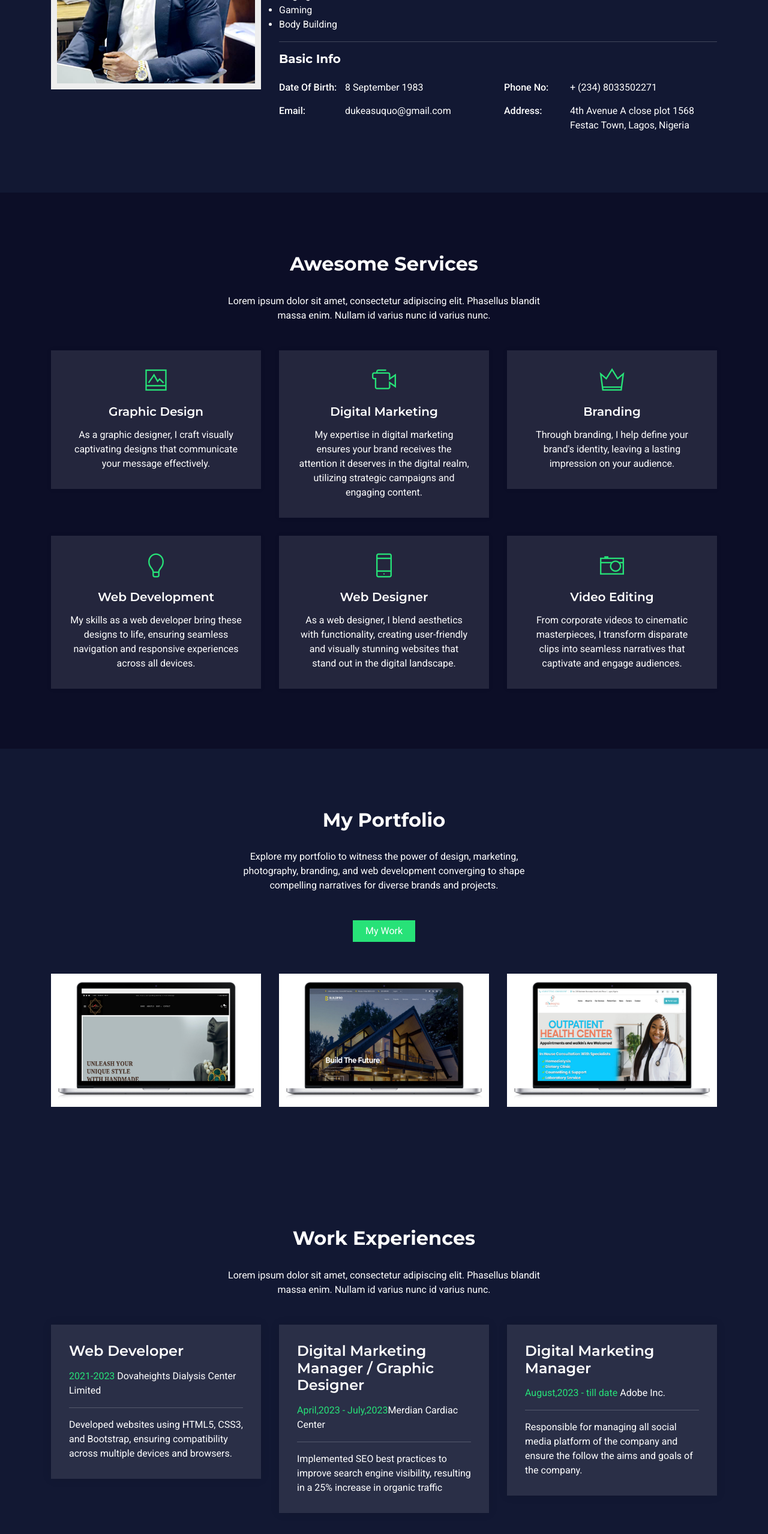
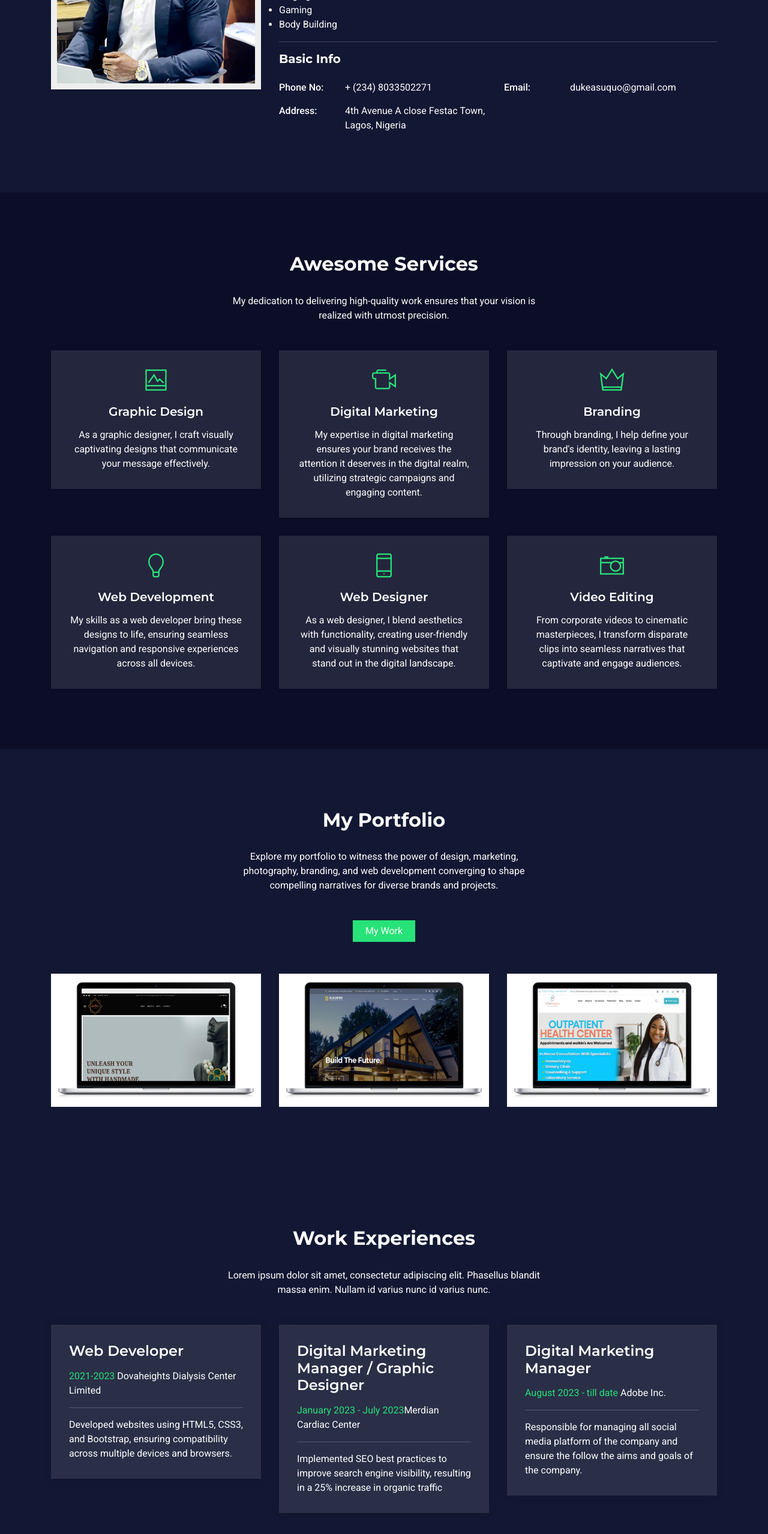
Before and after one commit to DukeAsuquo/My_Portfolio, a plain HTML site: page index.html in a window 1280 px wide. Shown: the part 1070-3627 px from the top of the page at 60% size. Drawn offline with Linux system fonts and the light colour scheme; files whose address does not match are found by name.

Commit message:
Update index.html

```diff
--- a/index.html
+++ b/index.html
@@ -183,10 +183,10 @@
                             <h5>Basic Info</h5>
                         </div>
                         <ul class="profile_info list_none">
-                            <li>
+                            <!-- <li>
                                 <span class="title">Date of birth:</span>
                                 <p>8 September 1983</p>
-                            </li>
+                            </li> -->
                             <li>
                                 <span class="title">Phone No:</span>
                                 <p>+ (234) 8033502271</p>
@@ -197,7 +197,7 @@
                             </li>
                             <li>
                                 <span class="title">Address:</span>
-                                <p> 4th Avenue A close plot 1568 Festac Town, Lagos, Nigeria </p>
+                                <p> 4th Avenue A close Festac Town, Lagos, Nigeria </p>
                             </li>
 
                         </ul>
@@ -216,7 +216,7 @@
             	<div class="heading_s1 heading_light animation text-center" data-animation="fadeInUp" data-animation-delay="0.02s">
                 	<h2>Awesome Services</h2>
                 </div>
-                 <p class="animation text-white" data-animation="fadeInUp" data-animation-delay="0.03s">Lorem ipsum dolor sit amet, consectetur adipiscing elit. Phasellus blandit massa enim. Nullam id varius nunc id varius nunc.</p>
+                 <p class="animation text-white" data-animation="fadeInUp" data-animation-delay="0.03s">My dedication to delivering high-quality work ensures that your vision is realized with utmost precision.</p>
             </div>
         </div>
         <div class="row animation" data-animation="fadeInUp" data-animation-delay="0.04s">
@@ -483,7 +483,7 @@
                 <div class="icon_box icon_box_style_2 box_dark">
                     <div class="icon_box_content text_white">
                         <h4>Web Developer</h4>
-                        <p><span class="text_default">2021-2023</span> Dovaheights Dialysis Center Limited</p>
+                        <p><span class="text_default">2021-2023 </span> Dovaheights Dialysis Center Limited</p>
                         <hr>
                         <p>Developed websites using HTML5, CSS3, and Bootstrap, ensuring compatibility across multiple devices and browsers.</p>
                     </div>
@@ -493,7 +493,7 @@
                 <div class="icon_box icon_box_style_2 box_dark">
                     <div class="icon_box_content text_white">
                         <h4>Digital Marketing Manager / Graphic Designer</h4>
-                        <p><span class="text_default">April,2023 - July,2023</span>Merdian Cardiac Center</p>
+                        <p><span class="text_default">January 2023 - July 2023</span>Merdian Cardiac Center</p>
                         <hr>
                         <p>Implemented SEO best practices to improve search engine visibility, resulting in a 25% increase in organic traffic</p>
                     </div>
@@ -503,7 +503,7 @@
                 <div class="icon_box icon_box_style_2 box_dark">
                     <div class="icon_box_content text_white">
                         <h4>Digital Marketing Manager </h4>
-                        <p><span class="text_default">August,2023 - till date</span> Adobe Inc.</p>
+                        <p><span class="text_default">August 2023 - till date</span> Adobe Inc.</p>
                         <hr>
                         <p>Responsible for managing all social media platform of the company and ensure the follow the aims and goals of the company.</p>
                     </div>
```
